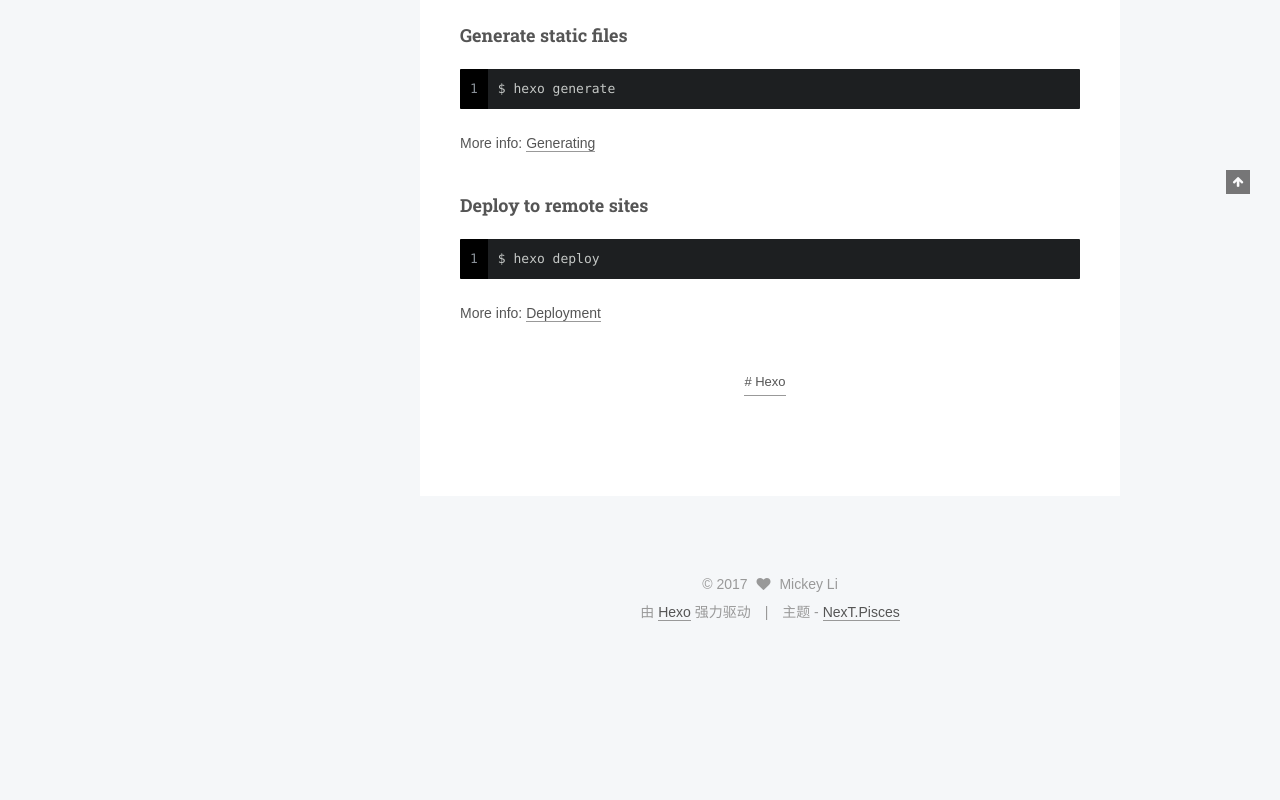
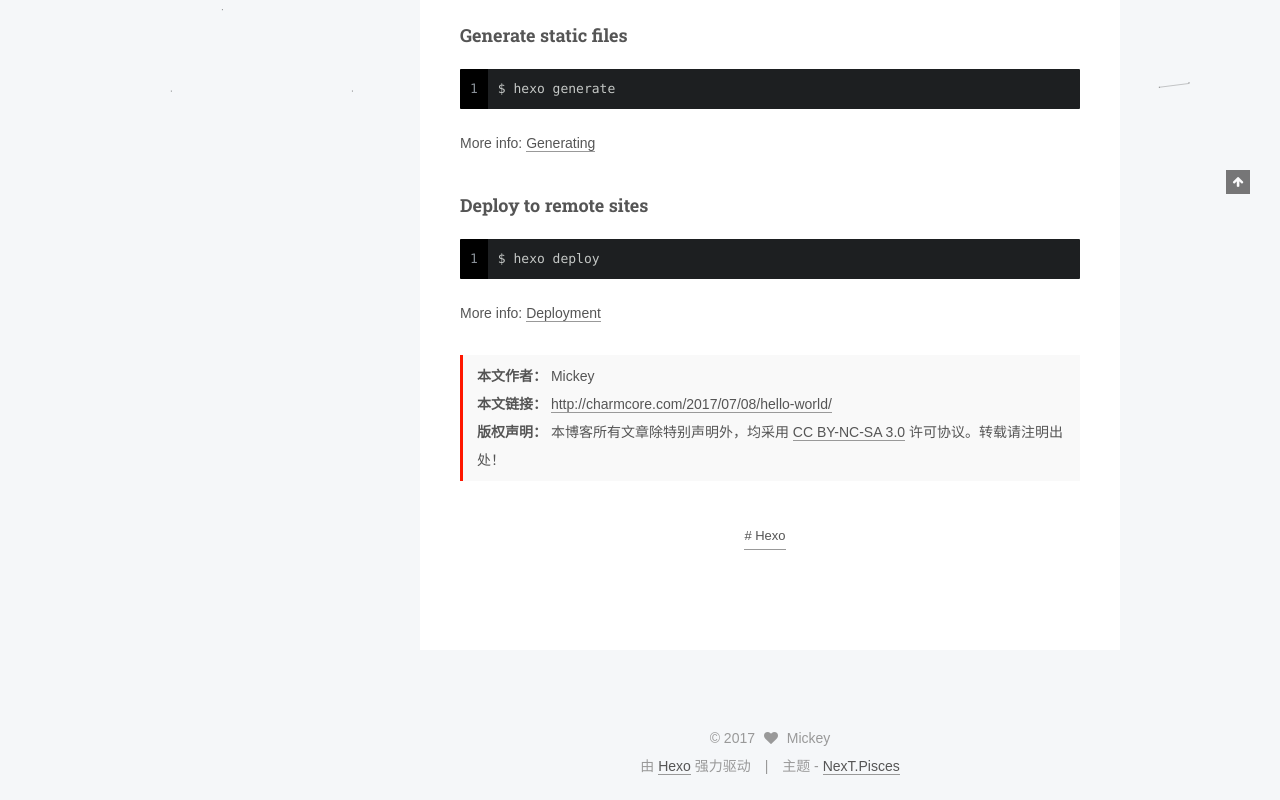
Before and after one commit to LiMingzhi/LiMingzhi.github.io, a plain HTML site: page 2017/07/08/hello-world/index.html in a window 1280 px wide. Shown: the part 706-1506 px from the top of the page. Before the commit the page ends 1352 px from the top, so only its background shows below. Drawn offline with Linux system fonts and the light colour scheme; a script that the page names is missing; a web font is replaced by a local one.

Commit message:
Site updated: 2017-07-09 11:51:39

```diff
--- a/2017/07/08/hello-world/index.html
+++ b/2017/07/08/hello-world/index.html
@@ -315,7 +315,7 @@
     <link itemprop="mainEntityOfPage" href="http://charmcore.com/2017/07/08/hello-world/">
 
     <span hidden itemprop="author" itemscope itemtype="http://schema.org/Person">
-      <meta itemprop="name" content="Mickey Li">
+      <meta itemprop="name" content="Mickey">
       <meta itemprop="description" content="">
       <meta itemprop="image" content="https://avatars0.githubusercontent.com/u/12408091?v=3&s=460">
     </span>
@@ -439,6 +439,21 @@
     <div>
 
 
+  <ul class="post-copyright">
+    <li class="post-copyright-author">
+      <strong>本文作者：</strong>
+      Mickey
+    </li>
+    <li class="post-copyright-link">
+      <strong>本文链接：</strong>
+      <a href="http://charmcore.com/2017/07/08/hello-world/" title="Hello World">http://charmcore.com/2017/07/08/hello-world/</a>
+    </li>
+    <li class="post-copyright-license">
+      <strong>版权声明： </strong>
+      本博客所有文章除特别声明外，均采用 <a href="https://creativecommons.org/licenses/by-nc-sa/3.0/" rel="external nofollow" target="_blank">CC BY-NC-SA 3.0</a> 许可协议。转载请注明出处！
+    </li>
+  </ul>
+
 
 
     </div>
@@ -513,8 +528,8 @@
         <div class="site-author motion-element" itemprop="author" itemscope itemtype="http://schema.org/Person">
           <img class="site-author-image" itemprop="image"
                src="https://avatars0.githubusercontent.com/u/12408091?v=3&s=460"
-               alt="Mickey Li" />
-          <p class="site-author-name" itemprop="name">Mickey Li</p>
+               alt="Mickey" />
+          <p class="site-author-name" itemprop="name">Mickey</p>
 
               <p class="site-description motion-element" itemprop="description">Attitude decides everything, details determine success or failure.</p>
 
@@ -646,7 +661,7 @@
   <span class="with-love">
     <i class="fa fa-heart"></i>
   </span>
-  <span class="author" itemprop="copyrightHolder">Mickey Li</span>
+  <span class="author" itemprop="copyrightHolder">Mickey</span>
 </div>
 
 
@@ -707,6 +722,8 @@
 
 
 
+
+
   <script type="text/javascript" src="/lib/jquery/index.js?v=2.1.3"></script>
 
 
@@ -723,6 +740,9 @@
 
 
   <script type="text/javascript" src="/lib/fancybox/source/jquery.fancybox.pack.js?v=2.1.5"></script>
+
+
+  <script type="text/javascript" src="/lib/canvas-nest/canvas-nest.min.js"></script>
 
 
 
--- a/css/main.css
+++ b/css/main.css
@@ -1522,6 +1522,13 @@ pre .javascript .function {
 .fancybox-close:hover {
   border: none;
 }
+.post-copyright {
+  margin: 2em 0 0;
+  padding: 0.5em 1em;
+  border-left: 3px solid #ff1700;
+  background-color: #f9f9f9;
+  list-style: none;
+}
 .sidebar {
   position: fixed;
   right: 0;
@@ -1679,7 +1686,7 @@ pre .javascript .function {
   width: 4px;
   height: 4px;
   border-radius: 50%;
-  background: #fbfa50;
+  background: #2aff5d;
 }
 .links-of-blogroll {
   font-size: 13px;
```
Also changed, not shown: archives/2017/07/index.html (+8 -3 lines), archives/2017/index.html (+8 -3 lines), archives/index.html (+8 -3 lines), categories/index.html (+8 -3 lines), categories/工具/index.html (+8 -3 lines), index.html (+9 -4 lines), tags/Hexo/index.html (+8 -3 lines), tags/index.html (+8 -3 lines), 1 other file.
